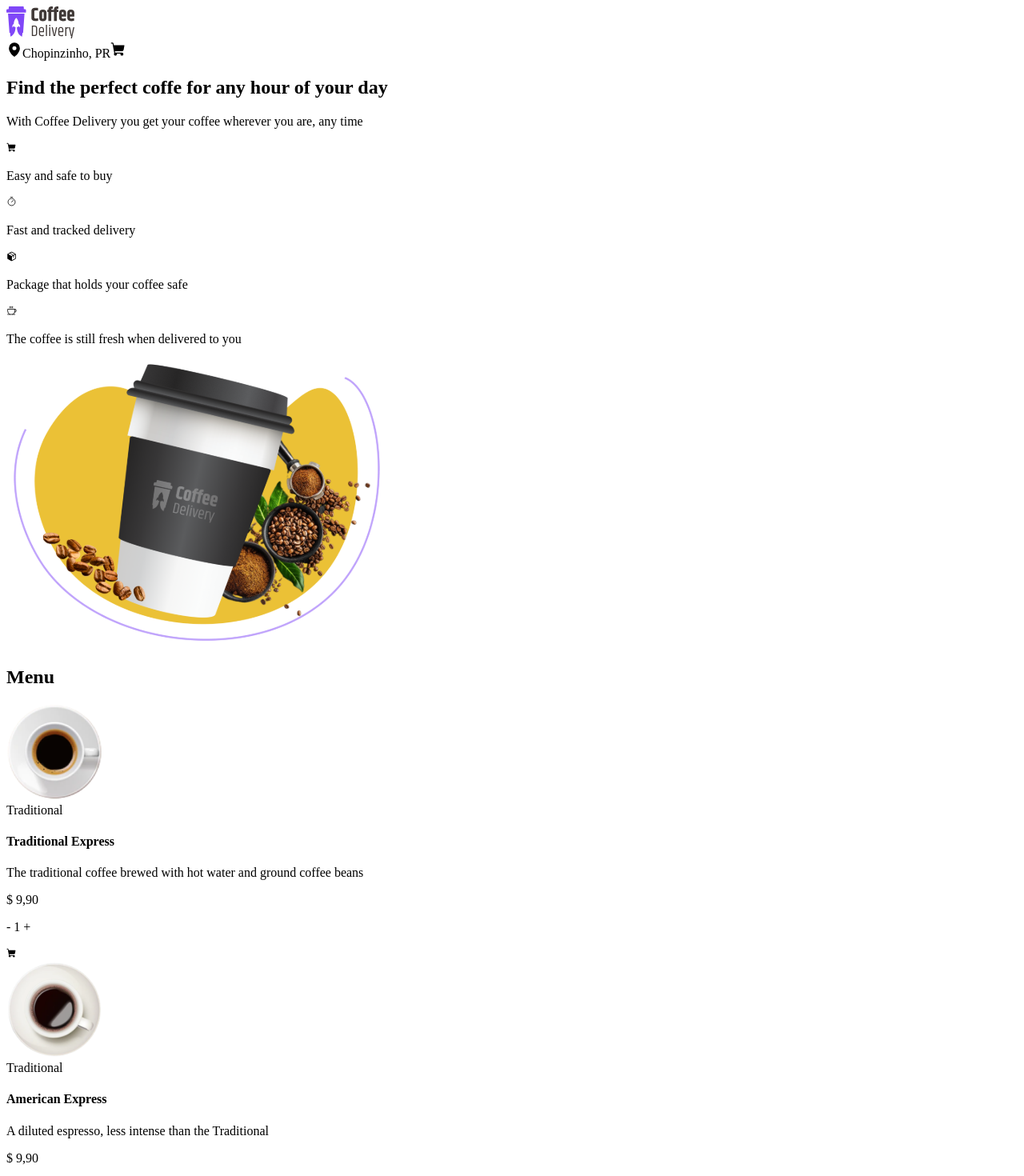
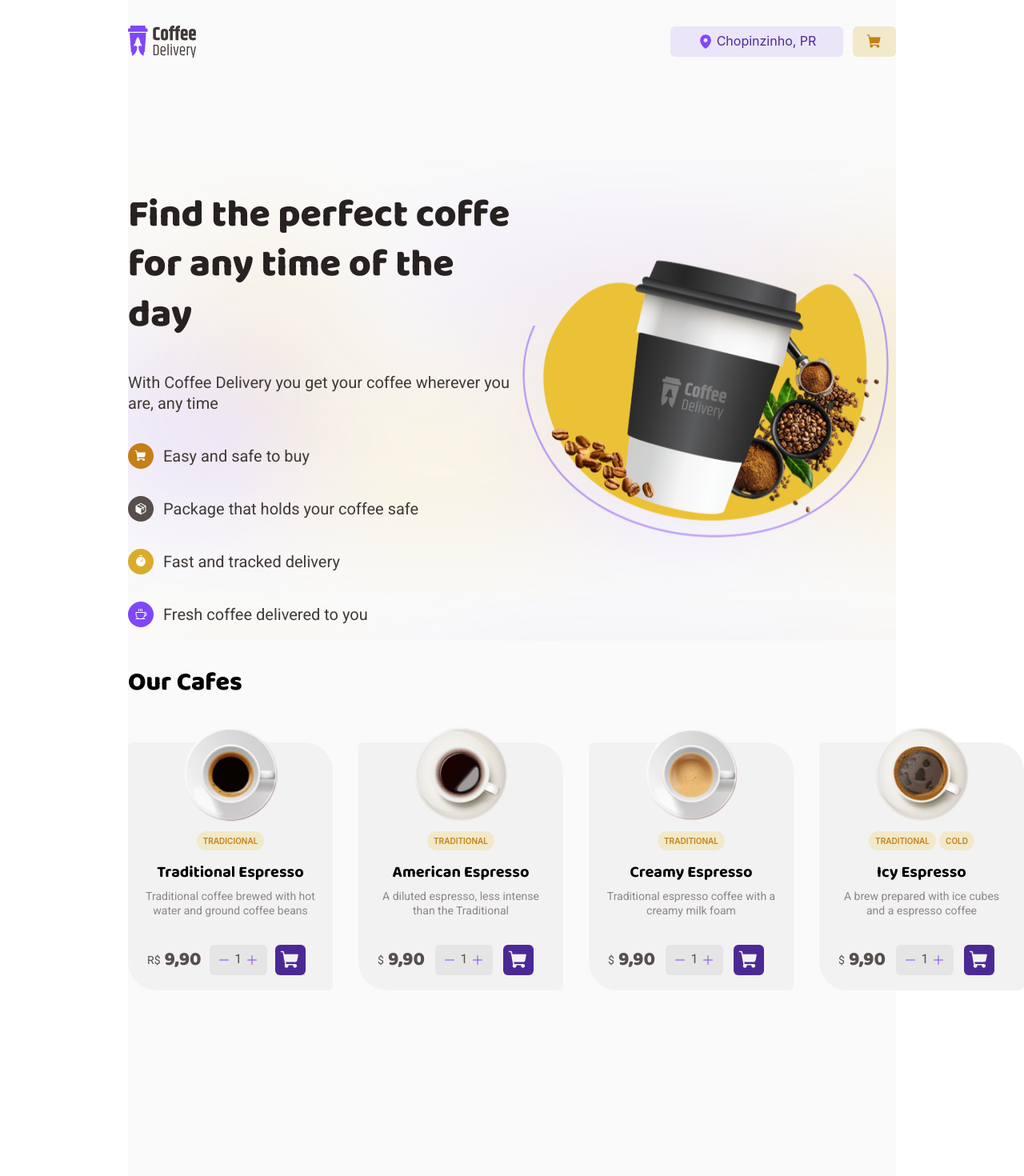
Before and after one commit to 0xREALAldc/RS-ReactJS-challenge-02-coffee-delivery, a React (Vite) app: page / in a window 1280 px wide. Shown: the top 1470 px of the page at 80% size. Built offline with nearby package versions, Linux system fonts and the light colour scheme.

Commit message:
Add: more styling finishing the base for the development, with some details left to fix later

```diff
--- a/src/App.styles.ts
+++ b/src/App.styles.ts
@@ -0,0 +1,311 @@
+import styled from 'styled-components'
+
+import background from './assets/Background.svg'
+
+export const HomeContainer = styled.div`
+  flex: 1;
+  margin: auto 16rem;
+
+  background-color: ${(props) => props.theme.background};
+`
+
+export const HomeHeader = styled.header`
+  display: flex;
+  align-items: center;
+  justify-content: space-between;
+  height: 10.4rem;
+  background-color: ${(props) => props.theme.background};
+
+  div {
+    display: flex;
+    gap: 1.2rem;
+
+    span {
+      display: flex;
+      align-items: center;
+      justify-content: center;
+
+      padding: 0 0.8rem;
+      height: 3.8rem;
+      border-radius: 6px;
+
+      gap: 0.4rem;
+
+      background-color: aliceblue;
+    }
+
+    span:first-child {
+      width: 20rem;
+      background-color: ${(props) => props.theme['purple-light']};
+
+      p {
+        color: ${(props) => props.theme['purple-dark']};
+      }
+
+      color: ${(props) => props.theme.purple};
+    }
+
+    span:nth-child(2) {
+      width: 3.8rem;
+      background-color: ${(props) => props.theme['yellow-light']};
+    }
+
+    a {
+      display: flex;
+      align-items: center;
+      justify-content: center;
+
+      color: ${(props) => props.theme['yellow-dark']};
+    }
+  }
+`
+
+export const MainContainer = styled.main`
+  display: flex;
+  flex-direction: column;
+  margin-top: 9.4rem;
+`
+
+export const ItemsContainer = styled.div`
+  width: calc(100% - 47.2rem);
+`
+
+export const MarketingContainer = styled.section`
+  display: flex;
+  background-image: url(${background});
+
+  h2 {
+    color: ${(props) => props.theme['base-title']};
+    font-family: 'Baloo 2', sans-serif;
+    font-weight: 800;
+    font-size: 4.8rem;
+    line-height: 1.3;
+  }
+
+  p {
+    color: ${(props) => props.theme['base-subtitle']};
+    font-family: 'Roboto', sans-serif;
+    font-size: 2rem;
+    line-height: 1.3;
+    font-weight: 400;
+  }
+`
+
+export const MarketingItems = styled.div`
+  display: flex;
+  flex-wrap: wrap;
+
+  div {
+    display: flex;
+    align-items: center;
+    justify-content: flex-start;
+
+    gap: 1.2rem;
+
+    min-width: 30rem;
+
+    span {
+      display: flex;
+      align-items: center;
+      justify-content: center;
+
+      width: 3.2rem;
+      height: 3.2rem;
+
+      border-radius: 999px;
+
+      color: ${(props) => props.theme.white};
+    }
+  }
+`
+
+export const ShoppingItem = styled.div`
+  span {
+    background-color: ${(props) => props.theme['yellow-dark']};
+  }
+`
+export const PackageItem = styled.div`
+  span {
+    background-color: ${(props) => props.theme['base-text']};
+  }
+`
+export const TimeItem = styled.div`
+  span {
+    background-color: ${(props) => props.theme.yellow};
+  }
+`
+export const CoffeeItem = styled.div`
+  span {
+    background-color: ${(props) => props.theme.purple};
+  }
+`
+
+export const CoffeeContainer = styled.section`
+  h2 {
+    font-family: 'Baloo 2';
+    font-weight: 800;
+    font-size: 3.2rem;
+    line-height: 1.3;
+
+    margin-top: 3.2rem;
+    margin-bottom: 5.4rem;
+  }
+`
+
+export const CoffeeList = styled.div`
+  display: flex;
+  gap: 3.2rem;
+
+  margin-bottom: 50rem;
+`
+
+export const CoffeeCard = styled.div`
+  display: flex;
+  flex-direction: column;
+  align-items: center;
+  justify-content: center;
+
+  background-color: ${(props) => props.theme['base-card']};
+  padding: 0 2rem;
+
+  width: 21.6rem;
+  height: 31rem;
+
+  border-top-left-radius: 6px;
+  border-top-right-radius: 36px;
+  border-bottom-left-radius: 36px;
+  border-bottom-right-radius: 6px;
+
+  img {
+    width: 12rem;
+    height: 12rem;
+    margin-top: calc(0px - 2rem);
+  }
+
+  h4 {
+    font-family: 'Baloo 2';
+    font-weight: 700;
+    font-size: 2rem;
+    line-height: 1.3;
+
+    margin-top: 1.6rem;
+    margin-bottom: 0.8rem;
+  }
+
+  p {
+    font-family: 'Roboto';
+    font-size: 1.4rem;
+    font-weight: 400;
+    text-align: center;
+
+    line-height: 1.3;
+
+    color: ${(props) => props.theme['base-label']};
+
+    margin-top: 0;
+    margin-bottom: 3.3rem;
+  }
+`
+
+export const FlavorTiles = styled.div`
+  display: flex;
+  align-items: center;
+  justify-content: center;
+
+  width: 8.1rem;
+  height: 2.1rem;
+
+  margin-top: 1.2rem;
+
+  gap: 0.4rem;
+  span {
+    text-transform: uppercase;
+    font-size: 1rem;
+    font-weight: 600;
+
+    border-radius: 999px;
+    padding: 0.4rem 0.8rem;
+
+    color: ${(props) => props.theme['yellow-dark']};
+    background-color: ${(props) => props.theme['yellow-light']};
+  }
+`
+
+export const PriceContainer = styled.div`
+  display: flex;
+  align-items: center;
+  justify-content: space-between;
+
+  width: 20.8rem;
+  height: 3.8rem;
+
+  margin: auto 2.4rem 2rem;
+
+  span {
+    display: flex;
+    align-items: center;
+
+    font-family: 'Roboto';
+    font-size: 1.4rem;
+    font-weight: 400;
+    line-height: 1.3;
+
+    color: ${(props) => props.theme['base-text']};
+
+    gap: 0.5rem;
+
+    p {
+      font-family: 'Baloo 2';
+      font-size: 2.4rem;
+      font-weight: 800;
+
+      color: ${(props) => props.theme['base-text']};
+
+      margin-bottom: 0;
+    }
+  }
+
+  div {
+    flex: 1;
+    display: flex;
+    align-items: center;
+    justify-content: space-evenly;
+
+    span:first-child {
+      display: flex;
+      align-items: center;
+      justify-content: center;
+
+      width: 7.2rem;
+      height: 3.8rem;
+
+      border-radius: 6px;
+
+      background-color: ${(props) => props.theme['base-button']};
+      color: ${(props) => props.theme.purple};
+    }
+
+    p {
+      font-family: 'Roboto';
+      font-size: 1.6rem;
+      font-weight: 400;
+      line-height: 1.3;
+
+      margin: 0;
+    }
+
+    span:nth-child(2) {
+      display: flex;
+      align-items: center;
+      justify-content: center;
+
+      border-radius: 6px;
+
+      width: 3.8rem;
+      height: 3.8rem;
+      background-color: ${(props) => props.theme['purple-dark']};
+
+      color: ${(props) => props.theme['base-card']};
+    }
+  }
+`
--- a/src/App.tsx
+++ b/src/App.tsx
@@ -1,6 +1,35 @@
+import {
+  MapPin,
+  ShoppingCart,
+  Timer,
+  Package,
+  Coffee,
+  Minus,
+  Plus,
+} from 'phosphor-react'
+import { ThemeProvider } from 'styled-components'
+import { defaultTheme } from './styles/themes/default'
+
+import {
+  HomeHeader,
+  HomeContainer,
+  MainContainer,
+  MarketingContainer,
+  MarketingItems,
+  ItemsContainer,
+  ShoppingItem,
+  PackageItem,
+  TimeItem,
+  CoffeeItem,
+  CoffeeCard,
+  CoffeeList,
+  FlavorTiles,
+  PriceContainer,
+  CoffeeContainer,
+} from './App.styles'
+
 import './App.css'
-
-import { MapPin, ShoppingCart, Timer, Package, Coffee } from 'phosphor-react'
+import './styles/themes/global.css'
 
 import coffeLogo from './assets/coffe-delivery.svg'
 import coffeDelivery from './assets/coffee-delivery-home.svg'
@@ -12,147 +41,175 @@ import icyEspresso from './assets/coffee/icy-espresso.svg'
 
 export function App() {
   return (
-    <div>
-      <header>
+    <ThemeProvider theme={defaultTheme}>
+      <HomeContainer>
+        <HomeHeader>
           <img src={coffeLogo} alt="" />
           {/* <span>Coffee</span> for L.I.F.E */}
           <div>
             <span>
               <MapPin size={20} weight="fill" />
-            Chopinzinho, PR
+              <p>Chopinzinho, PR</p>
             </span>
             <span>
+              <a href="">
                 <ShoppingCart size={20} weight="fill" />
+              </a>
             </span>
           </div>
-      </header>
+        </HomeHeader>
 
-      <main>
-        <section>
-          <div>
-            <div>
-              <h2>Find the perfect coffe for any hour of your day</h2>
+        <MainContainer>
+          <MarketingContainer>
+            {/* <div> */}
+            <ItemsContainer>
+              <h2>Find the perfect coffe for any time of the day</h2>
               <p>
                 With Coffee Delivery you get your coffee wherever you are, any
                 time
               </p>
-              <div>
+              <MarketingItems>
+                <ShoppingItem>
+                  <span>
+                    <ShoppingCart size={16} weight="fill" />
+                  </span>
+                  <p>Easy and safe to buy</p>
+                </ShoppingItem>
+
+                <PackageItem>
+                  <span>
+                    <Package size={16} weight="fill" />
+                  </span>
+                  <p>Package that holds your coffee safe</p>
+                </PackageItem>
+                {/* </MarketingItems> */}
+                {/* <MarketingItems> */}
+                <TimeItem>
+                  <span>
+                    <Timer size={16} weight="fill" />
+                  </span>
+                  <p>Fast and tracked delivery</p>
+                </TimeItem>
+
+                <CoffeeItem>
+                  <span>
+                    <Coffee size={16} />
+                  </span>
+                  <p>Fresh coffee delivered to you</p>
+                </CoffeeItem>
+              </MarketingItems>
+            </ItemsContainer>
+            <img src={coffeDelivery} alt="" />
+            {/* </div> */}
+          </MarketingContainer>
+
+          <CoffeeContainer>
+            <h2>Our Cafes</h2>
+            <CoffeeList>
+              <CoffeeCard>
+                <img src={traditionalEspresso} alt="Traditional express" />
+                <FlavorTiles>
+                  <span>Tradicional</span>
+                </FlavorTiles>
+                <h4>Traditional Espresso</h4>
+                <p>
+                  Traditional coffee brewed with hot water and ground coffee
+                  beans
+                </p>
+                <PriceContainer>
+                  <span>
+                    R$ <p>9,90</p>
+                  </span>
                   <div>
                     <span>
-                    <ShoppingCart size={13} weight="fill" />
+                      <Minus weight="fill" size={16} />
+                      <p>1</p>
+                      <Plus weight="fill" size={16} />
                     </span>
-                  <p>Easy and safe to buy</p>
+                    <span>
+                      <ShoppingCart size={26} weight="fill" />
+                    </span>
                   </div>
+                </PriceContainer>
+              </CoffeeCard>
 
+              <CoffeeCard>
+                <img src={americanEspresso} alt="American express" />
+                <FlavorTiles>
+                  <span>Traditional</span>
+                </FlavorTiles>
+                <h4>American Espresso</h4>
+                <p>A diluted espresso, less intense than the Traditional</p>
+                <PriceContainer>
+                  <span>
+                    $ <p>9,90</p>
+                  </span>
                   <div>
                     <span>
-                    <Timer size={13} />
+                      <Minus weight="fill" size={16} />
+                      <p>1</p>
+                      <Plus weight="fill" size={16} />
                     </span>
-                  <p>Fast and tracked delivery</p>
+                    <span>
+                      <ShoppingCart size={26} weight="fill" />
+                    </span>
                   </div>
-              </div>
-              <div>
+                </PriceContainer>
+              </CoffeeCard>
+
+              <CoffeeCard>
+                <img src={creamyEspresso} alt="Creamy express" />
+                <FlavorTiles>
+                  <span>Traditional</span>
+                </FlavorTiles>
+                <h4>Creamy Espresso</h4>
+                <p>Traditional espresso coffee with a creamy milk foam</p>
+                <PriceContainer>
+                  <span>
+                    $ <p>9,90</p>
+                  </span>
                   <div>
                     <span>
-                    <Package size={13} weight="fill" />
+                      <Minus weight="fill" size={16} />
+                      <p>1</p>
+                      <Plus weight="fill" size={16} />
                     </span>
-                  <p>Package that holds your coffee safe</p>
+                    <span>
+                      <ShoppingCart size={26} weight="fill" />
+                    </span>
                   </div>
+                </PriceContainer>
+              </CoffeeCard>
 
+              <CoffeeCard>
+                <img src={icyEspresso} alt="Icy express" />
+                <FlavorTiles>
+                  <span>Traditional</span>
+                  <span>Cold</span>
+                </FlavorTiles>
+                <h4>Icy Espresso</h4>
+                <p>A brew prepared with ice cubes and a espresso coffee</p>
+                <PriceContainer>
+                  <span>
+                    $ <p>9,90</p>
+                  </span>
                   <div>
                     <span>
-                    <Coffee size={13} />
+                      <Minus weight="fill" size={16} />
+                      <p>1</p>
+                      <Plus weight="fill" size={16} />
                     </span>
-                  <p>The coffee is still fresh when delivered to you</p>
-                </div>
-              </div>
-            </div>
-            <img src={coffeDelivery} alt="" />
-          </div>
-        </section>
-
-        <section>
-          <h2>Menu</h2>
-          <div>
-            <div>
-              <img src={traditionalEspresso} alt="Traditional express" />
-              <div>
-                <span>Traditional</span>
-              </div>
-              <h4>Traditional Express</h4>
-              <p>
-                The traditional coffee brewed with hot water and ground coffee
-                beans
-              </p>
-              <div>
-                <span>$ 9,90</span>
-                <div>
-                  <p>- 1 +</p>
                     <span>
-                    <ShoppingCart size={13} weight="fill" />
+                      <ShoppingCart size={26} weight="fill" />
                     </span>
                   </div>
-              </div>
-            </div>
-
-            <div>
-              <img src={americanEspresso} alt="American express" />
-              <div>
-                <span>Traditional</span>
-              </div>
-              <h4>American Express</h4>
-              <p>A diluted espresso, less intense than the Traditional</p>
-              <div>
-                <span>$ 9,90</span>
-                <div>
-                  <p>- 1 +</p>
-                  <span>
-                    <ShoppingCart size={13} weight="fill" />
-                  </span>
-                </div>
-              </div>
-            </div>
-
-            <div>
-              <img src={creamyEspresso} alt="Creamy express" />
-              <div>
-                <span>Traditional</span>
-              </div>
-              <h4>Creamy Express</h4>
-              <p>Traditional espresso coffee with a creamy milk foam</p>
-              <div>
-                <span>$ 9,90</span>
-                <div>
-                  <p>- 1 +</p>
-                  <span>
-                    <ShoppingCart size={13} weight="fill" />
-                  </span>
-                </div>
-              </div>
-            </div>
-
-            <div>
-              <img src={icyEspresso} alt="Icy express" />
-              <div>
-                <span>Traditional</span>
-                <span>Gelado</span>
-              </div>
-              <h4>Icy Express</h4>
-              <p>A brew prepared with ice cubes and a espresso coffee</p>
-              <div>
-                <span>$ 9,90</span>
-                <div>
-                  <p>- 1 +</p>
-                  <span>
-                    <ShoppingCart size={13} weight="fill" />
-                  </span>
-                </div>
-              </div>
-            </div>
+                </PriceContainer>
+              </CoffeeCard>
               {/*  */}
-          </div>
-        </section>
-      </main>
-    </div>
+            </CoffeeList>
+          </CoffeeContainer>
+        </MainContainer>
+      </HomeContainer>
+    </ThemeProvider>
   )
 }
--- /dev/null
+++ b/src/styles/themes/default.ts
@@ -0,0 +1,22 @@
+export const defaultTheme = {
+  yellow: '#DBAC2C',
+  'yellow-dark': '#C47F17',
+  'yellow-light': '#F1E9C9',
+
+  purple: '#8047F8',
+  'purple-dark': '#4B2995',
+  'purple-light': '#EBE5F9',
+
+  /* Base */
+  'base-title': '#272221',
+  'base-subtitle': '#403937',
+  'base-text': '#574F4D',
+  'base-label': '#8D8686',
+  'base-hover': '#D7D5D5',
+  'base-button': '#E6E5E5',
+  'base-input': '#EDEDED',
+  'base-card': '#F3F2F2',
+
+  background: '#FAFAFA',
+  white: '#FFFFFF',
+}
--- a/src/global.css
+++ b/src/styles/themes/global.css
@@ -1,4 +1,4 @@
-:root {
+/* :root {
   /* Product */
   --yellow: #DBAC2C;
   --yellow-dark: #C47F17;
@@ -20,7 +20,7 @@
 
   --background: #FAFAFA;
   --white: #FFFFFF;
-}
+} */
 
 * {
   margin: 0;
@@ -58,4 +58,7 @@ body, input, textarea, button {
       increase/decrease the font size to still do this in your website.
    */
   font-size: 1.6rem;
+
+  margin: 0;
+  padding: 0;
 }
```
Also changed, not shown: src/assets/Background.svg (added). Lines whose indentation alone changed are shown as unchanged.
